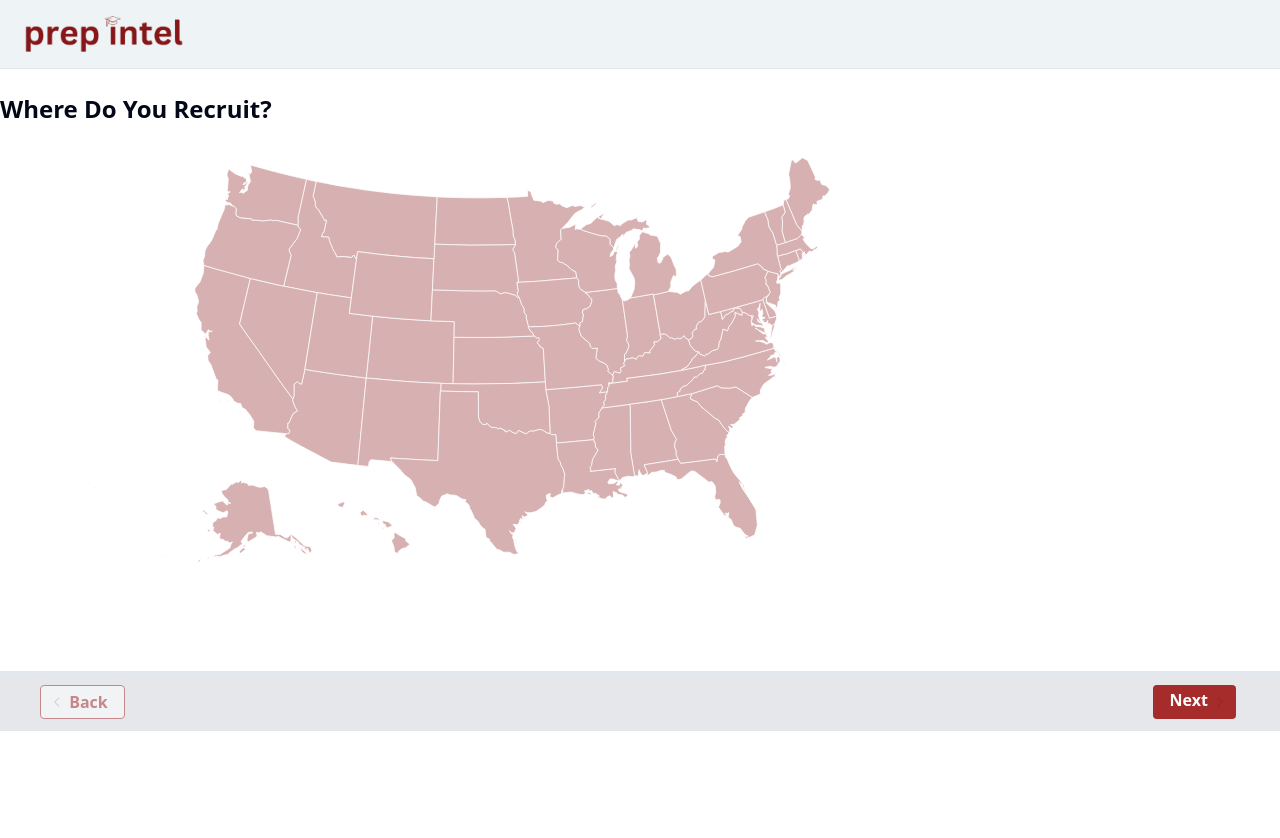
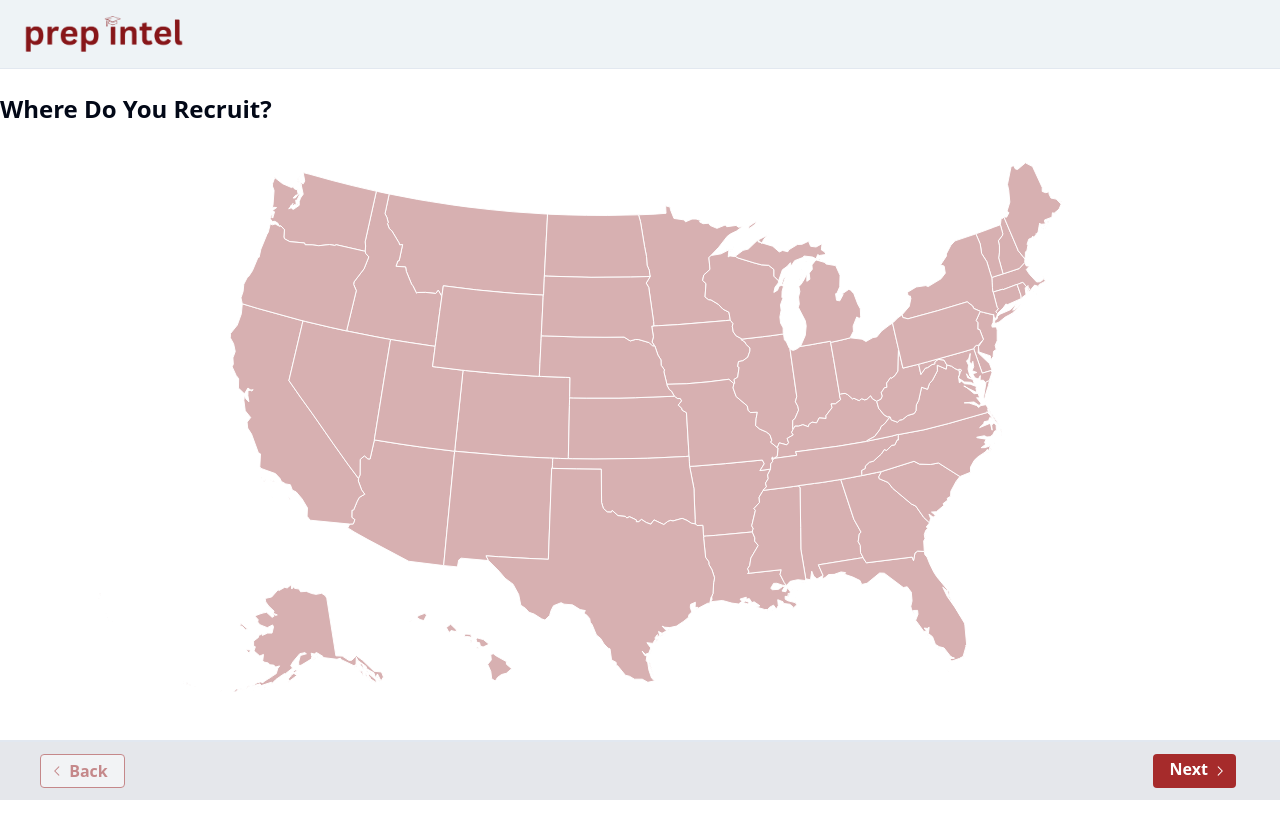
Before and after one commit to Idea2ImpactTechSolutions/prep-intel, a Next.js app: page /recruiter/profile/territory in a window 1280 px wide. Shown: the top 838 px of the page. Before the commit the page ends 800 px from the top, so only its background shows below. Built offline with nearby package versions, Linux system fonts and the light colour scheme.

Commit message:
Remove packages

```diff
--- a/app/recruiter/profile/territory/page.tsx
+++ b/app/recruiter/profile/territory/page.tsx
@@ -14,7 +14,7 @@ export default function Page() {
   const bubbleElement = useRef(null);
   const hoveredLocation = useRef(null);
   const router = useRouter();
-
+  const svgElement = useRef(null);
 
   useEffect(() => {
 
@@ -61,7 +61,7 @@ export default function Page() {
     <div className="container p-0 mt-6">
         <h1 className="text-2xl font-bold mb-4">Where Do You Recruit?</h1>
         <div className="ml-20 mb-20">
-          <MySvg id="us-map" onMouseMove={mouseMove} onClick={mapClick} height="450"  />
+          <object ref={svgElement} type="image/svg+xml" data="/images/us-map.svg">Your browser does not support SVG</object>
           <div id="details-box" ref={bubbleElement}></div>
         </div>
         <BottomBar
--- a/package.json
+++ b/package.json
@@ -29,14 +29,11 @@
     "yup": "^1.3.2"
   },
   "devDependencies": {
-    "@babel/core": "^7.23.5",
-    "@svgr/webpack": "^8.1.0",
     "@types/jsonwebtoken": "^9.0.5",
     "@types/node": "^20",
     "@types/react": "^18",
     "@types/react-dom": "^18",
     "autoprefixer": "^10.0.1",
-    "babel-loader": "^9.1.3",
     "eslint": "^8",
     "eslint-config-next": "^14.0.1",
     "postcss": "^8",
```
Also changed, not shown: 1 other file (tests, documents, lock files or other folders).
